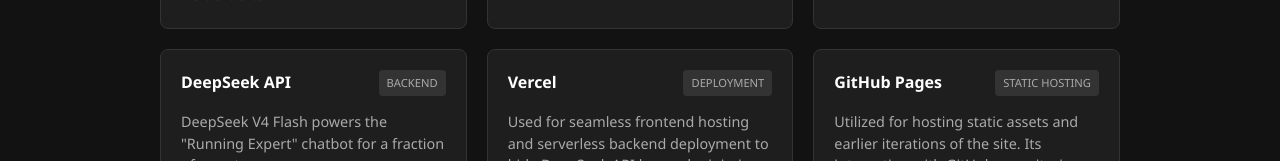
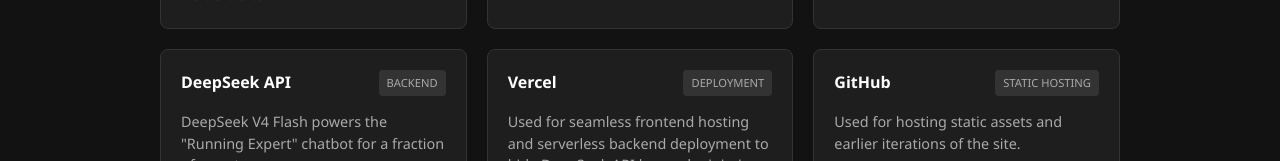
Before and after one commit to doublekunzite/stride-soul, a website: page public/process.html in a window 1280 px wide. Shown: the part 639-800 px from the top of the page. Drawn offline with Linux system fonts and the light colour scheme.

Commit message:
Update process.html

```diff
--- a/public/process.html
+++ b/public/process.html
@@ -131,11 +131,11 @@
 
             <div class="dev-card">
                 <div class="dev-card-header">
-                    <span class="dev-card-title">GitHub Pages</span>
+                    <span class="dev-card-title">GitHub</span>
                     <span class="dev-card-badge">Static Hosting</span>
                 </div>
                 <p class="dev-solution" style="margin-bottom: 15px;">
-                    Utilized for hosting static assets and earlier iterations of the site. Its integration with GitHub repositories provided a reliable CDN for delivery.
+                    Used for hosting static assets and earlier iterations of the site.
                 </p>
                 <a href="https://github.com/doublekunzite/stride-soul" target="_blank" style="color: var(--primary-color); font-size: 0.9rem; text-decoration: none; font-weight: 500;">
                     View Source Code &rarr;
```
